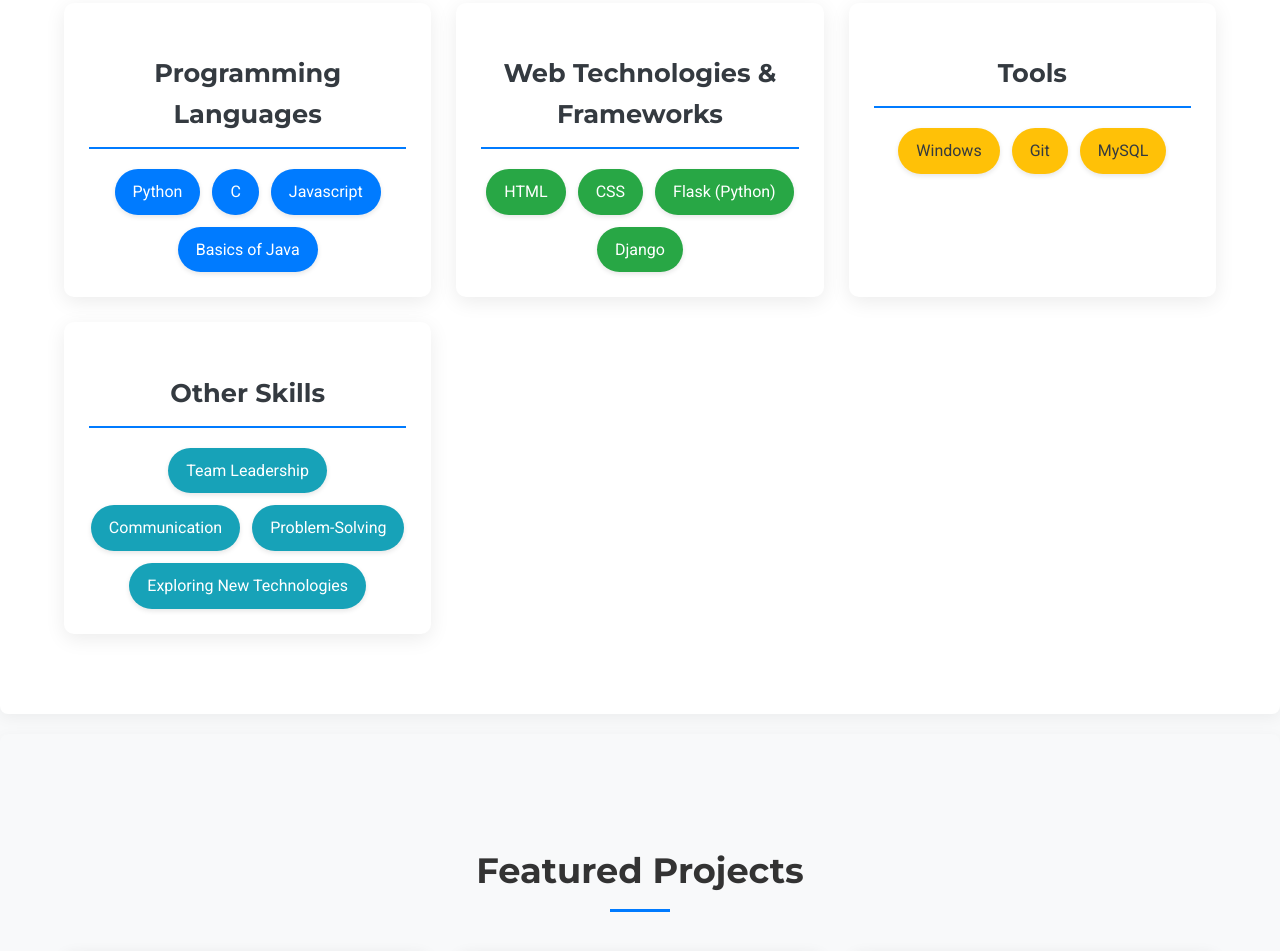
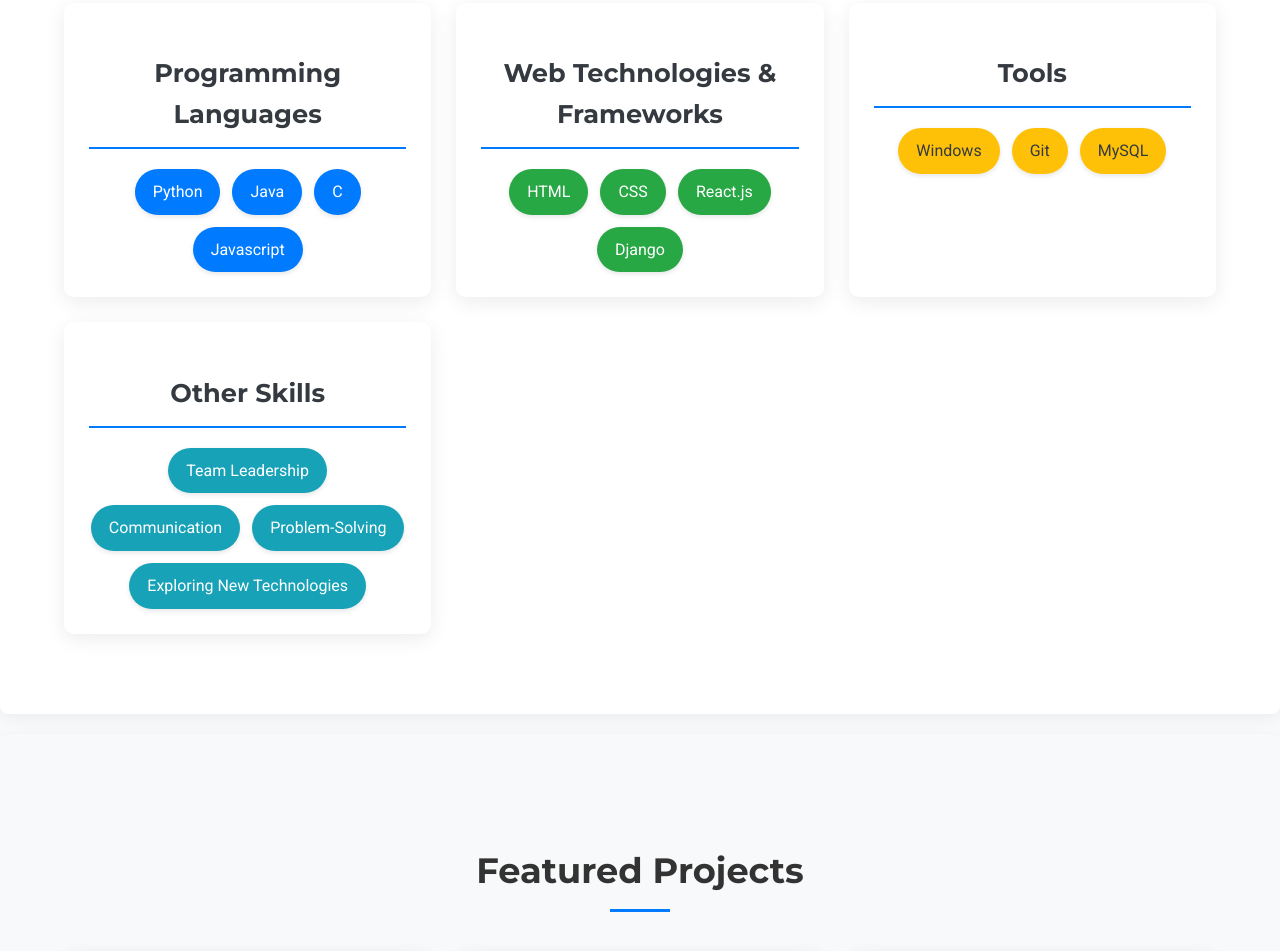
Before and after one commit to Pramodhballepu/portfolio, a plain HTML site: page index.html in a window 1280 px wide. Shown: the part 1583-2534 px from the top of the page. Drawn offline with Linux system fonts and the light colour scheme.

```diff
--- a/index.html
+++ b/index.html
@@ -552,9 +552,10 @@
                     <h3>Programming Languages</h3>
                     <div class="skill-list-items">
                         <span class="skill-badge">Python </span>
+                        <span class="skill-badge">Java </span>
                         <span class="skill-badge">C </span>
                         <span class="skill-badge">Javascript</span>
-                        <span class="skill-badge">Basics of Java</span>
+
                     </div>
                 </div>
                 <div class="skill-category web-tech">
@@ -562,7 +563,7 @@
                     <div class="skill-list-items">
                         <span class="skill-badge">HTML</span>
                         <span class="skill-badge">CSS</span>
-                        <span class="skill-badge">Flask (Python)</span>
+                        <span class="skill-badge">React.js</span>
                         <span class="skill-badge">Django</span>
                     </div>
                 </div>
```
